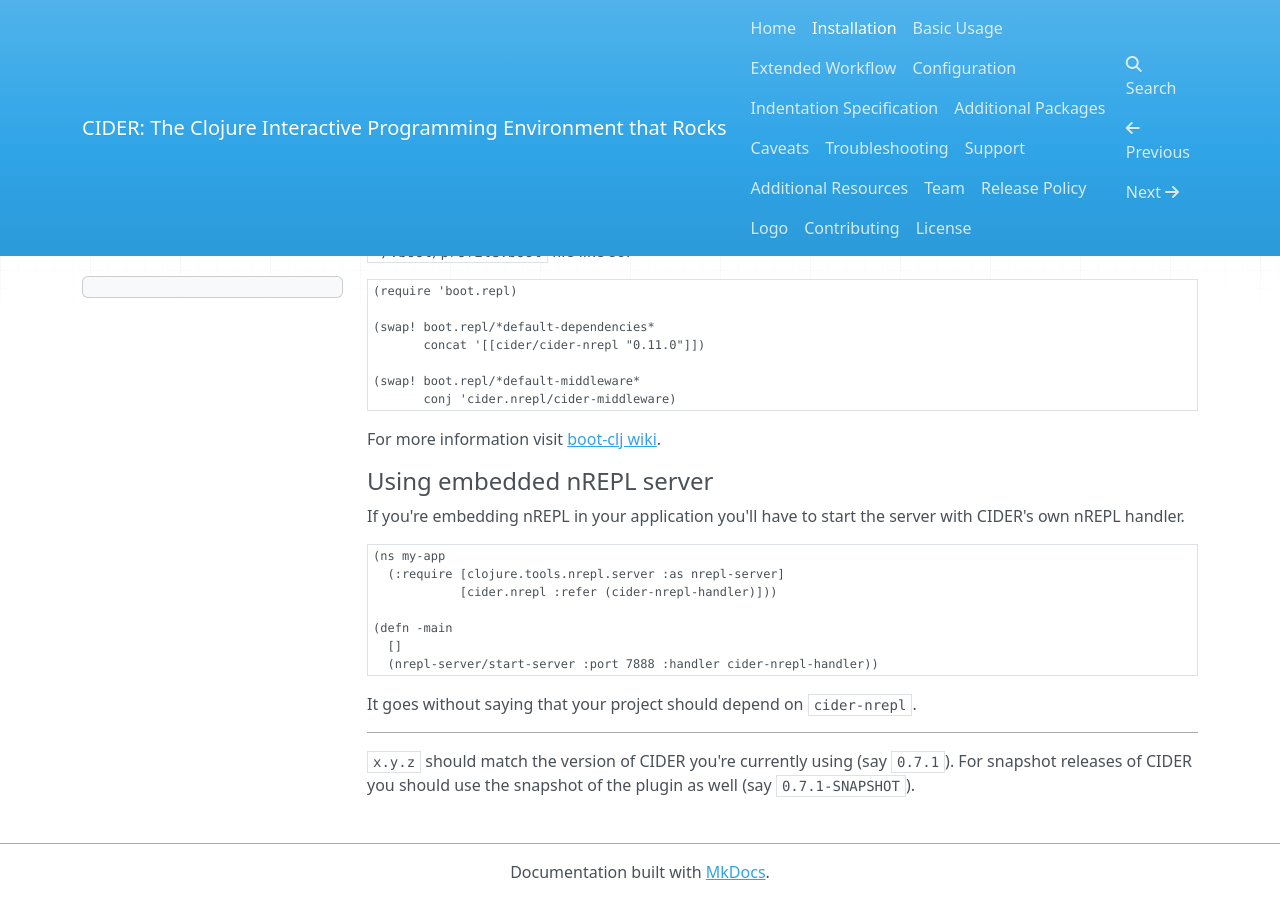
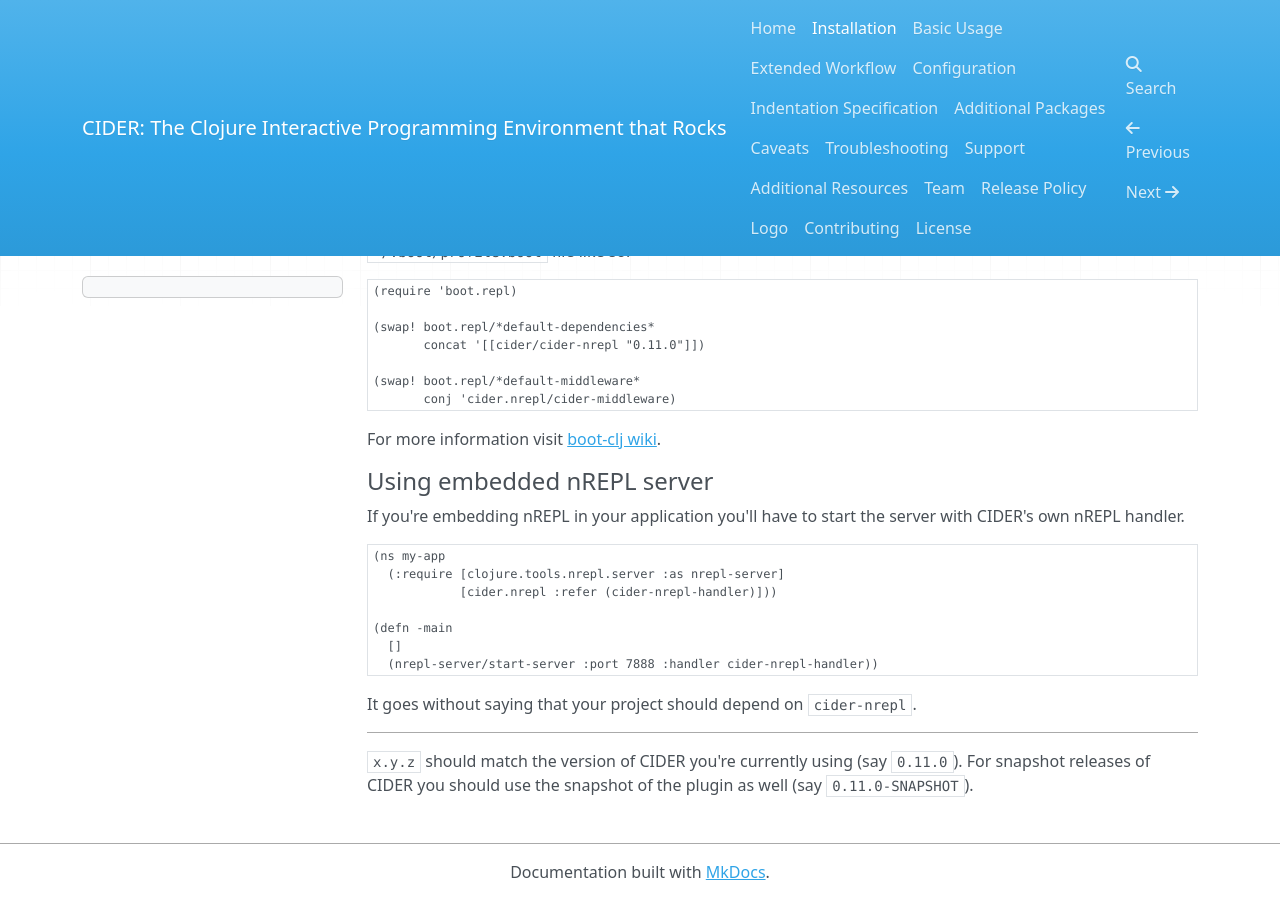
Before and after one commit to clojure-emacs/cider, an MkDocs documentation site: the page built from doc/installation.md, in a window 1280 px wide and 900 px high, scrolled down 1755 px. Built offline with MkDocs 1.6.1, drawn with Linux system fonts in a browser that asks for light colours; nearby versions of some CDN libraries; old or Windows-style settings are respelled for this version of MkDocs.

Commit message:
Bump the version used in an example

```diff
--- a/doc/installation.md
+++ b/doc/installation.md
@@ -135,6 +135,6 @@
 
 ***
 
-`x.y.z` should match the version of CIDER you're currently using (say `0.7.1`).
+`x.y.z` should match the version of CIDER you're currently using (say `0.11.0`).
 For snapshot releases of CIDER you should use the snapshot of the plugin as well
-(say `0.7.1-SNAPSHOT`).
+(say `0.11.0-SNAPSHOT`).
```
